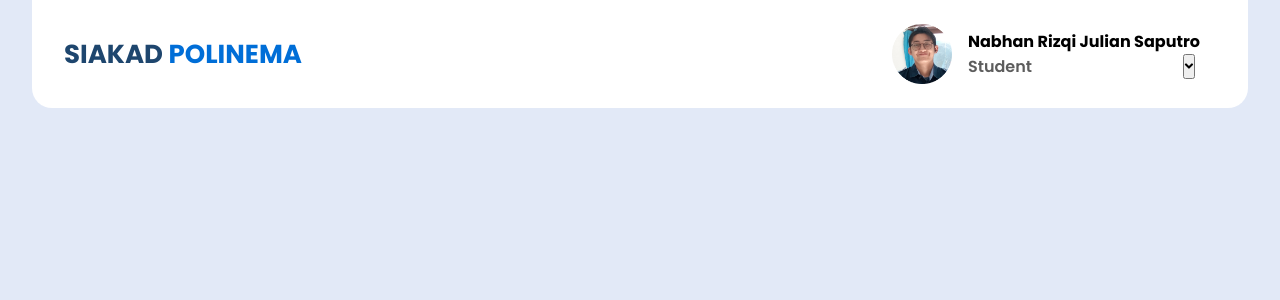
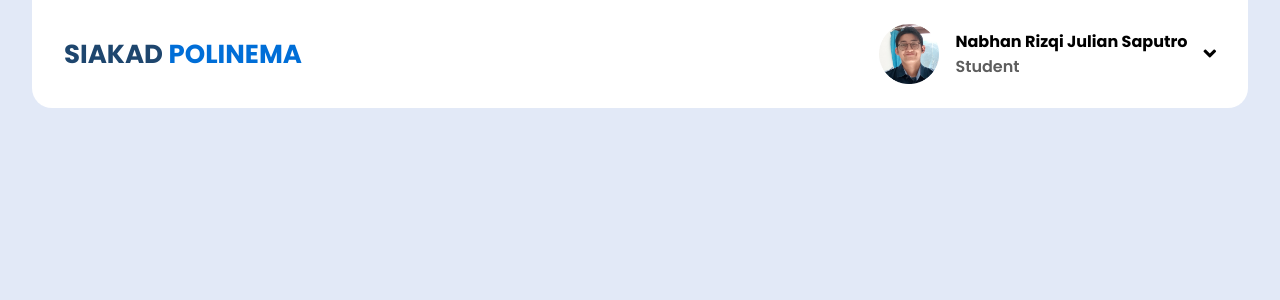
Before and after one commit to rzjuliannofficial/Quiz-1_Desprog-ReDesign-Siakad, a PHP site: page /Beranda.php in a window 1280 px wide. Shown: the top 300 px of the page. Run offline with PHP 8.4, Linux system fonts and the light colour scheme.

Commit message:
update beranda

```diff
--- a/Beranda.php
+++ b/Beranda.php
@@ -20,22 +20,22 @@
                 </div>
                 <div class="role">
                     <p>Student</p>
-                    <button>
-                        <i class="fas fa-angle-down"></i>
-                    </button>
                 </div>
             </div>
             <div class="right-side">
+                <div class="arrow">
+                    <i class="fas fa-angle-down"></i>
+                </div>
                 <nav>
                     <ul>
                         <li>
-                            Settings
+                            <a href="Maintance.php">
+                                Settings
+                            </a>
                         </li>
                         <li>
                             <a href="index.php">
-                                <button>
-                                    logout
-                                </button>
+                                Logout
                             </a>
                         </li>
                     </ul>
```
